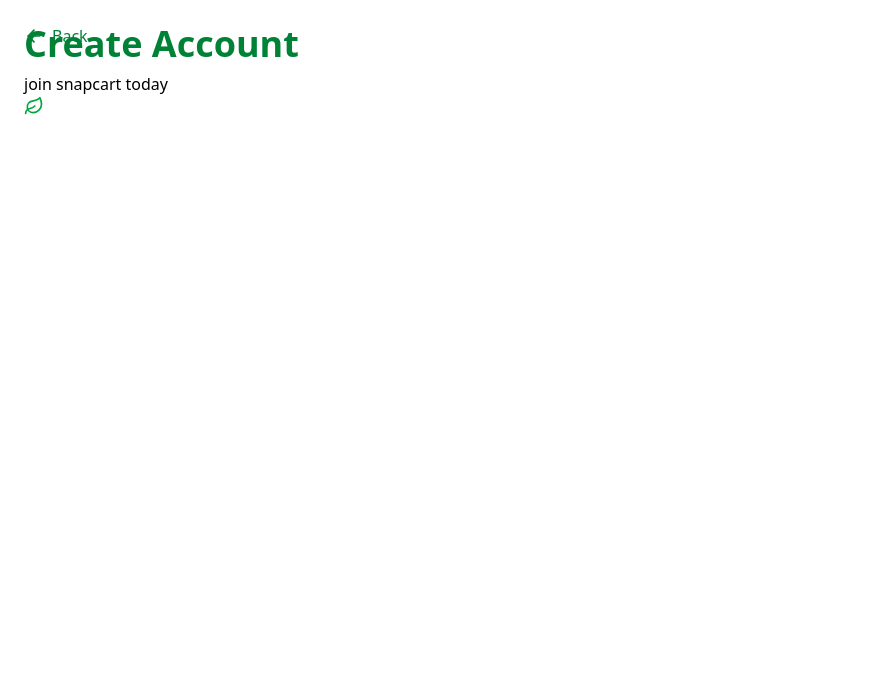
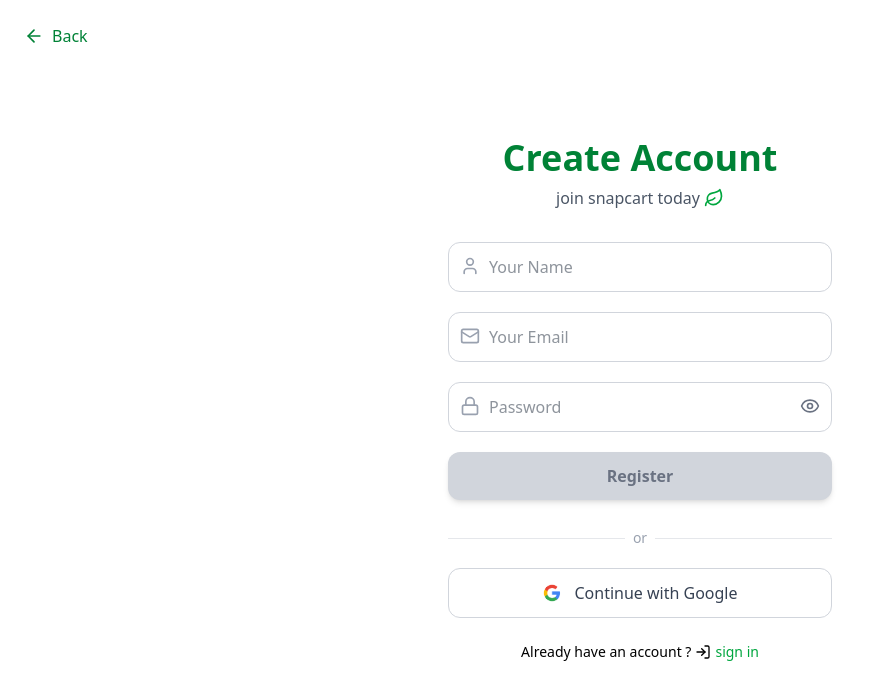
Before and after one commit to un0known/snapcart, a Next.js app: page /register in a window 1280 px wide. Both pictures are taken after a click on the button "Next". Shown: the top 700 px of the page, without its empty margins (0-872 px from the left). Built offline with nearby package versions, Linux system fonts and the light colour scheme.

Commit message:
register from complete and also form validation and fetch data

```diff
--- a/src/components/RegisterForm.tsx
+++ b/src/components/RegisterForm.tsx
@@ -1,37 +1,146 @@
-import { ArrowLeft, Leaf } from 'lucide-react'
+'use client'
+import { ArrowLeft, EyeIcon, EyeOff, Leaf, Loader2, Lock, LogIn, Mail, User } from 'lucide-react'
 import { motion } from "motion/react"
-import React from 'react'
+import Image from 'next/image'
+import googleimg from '@/assets/google.png'
+import React, { useState } from 'react'
+import axios from 'axios'
 
-type propType={
-    previousStep:(s:number)=>void
+type propType = {
+    previousStep: (s: number) => void
 }
 
-function RegisterForm({previousStep}: propType) {
+function RegisterForm({ previousStep }: propType) {
+
+    const [name, setName] = useState("")
+    const [email, setEmail] = useState("")
+    const [password, setPassword] = useState("")
+    const [showPassword, setShowPassword] = useState(false)
+    const [loading, setLoading] = useState(false)
+
+
+    // FETCH API
+
+    const handleRegister = async (e:React.SubmitEvent) => {
+        e.preventDefault()
+        setLoading(true)
+        try {
+            const result = await axios.post("/api/auth/register", {
+                name, email, password
+            })
+            console.log(result.data);
+            setLoading(false)
+
+        } catch (error) {
+            console.log(error);
+            setLoading(false)
+
+        }
+    }
+
     return (
-    <div className='flex, flex-col items-center justify-center min-h-screen px-6 py-6 bg-white relative'>
-        <div className=' absolute flex items-center gap-2 text-green-700 hover:text-green-800 transition-colors cursor-pointer'
-        onClick={()=>previousStep(1)}
+        <div className='flex flex-col items-center justify-center min-h-screen px-6 py-6 bg-white relative'>
+            <div className='absolute top-6 left-6 flex items-center gap-2 text-green-700 hover:text-green-800 transition-colors cursor-pointer'
+                onClick={() => previousStep(1)}
             >
                 <ArrowLeft className='w-5 h-5' />
                 <span className='font-medium'>Back</span>
             </div>
 
             <motion.h1
-        initial={{ y:-10, opacity:0 }}
-        animate={{ y:0, opacity:1}}
-        transition={{duration:0.6}}
+                initial={{ y: -10, opacity: 0 }}
+                animate={{ y: 0, opacity: 1 }}
+                transition={{ duration: 0.6 }}
                 className='text-4xl font-extrabold text-green-700 mb-2'
             >
                 Create Account
             </motion.h1>
-        <p>
+            <p className='flex items-center text-gray-600 mb-8 gap-1'>
                 join snapcart today <Leaf className='w-5 h-5 text-green-600' />
             </p>
-        <motion.form action=""
-        className='flex '
+            <motion.form
+                onSubmit={handleRegister}
+                initial={{ opacity: 0 }}
+                animate={{ opacity: 1 }}
+                transition={{ duration: 0.6 }}
+                className='flex flex-col gap-5 w-full max-w-sm'
             >
+                {/* name */}
+                <div
+                    className='relative'>
+
+                    <User className=' absolute left-3 top-3.5 w-5 h-5 text-gray-400' />
+                    <input type="text" placeholder='Your Name'
+                        className='w-full border border-gray-300 rounded-xl py-3 pl-10 pr-4 text-gray-800
+                focus:ring-2 focus:ring-green-500 focus:outline-none'
+                        onChange={(e) => setName(e.target.value)} value={name} />
+
+                </div>
+
+                {/* email */}
+                <div
+                    className='relative'>
+
+                    <Mail className=' absolute left-3 top-3.5 w-5 h-5 text-gray-400' />
+                    <input type="text" placeholder='Your Email'
+                        className='w-full border border-gray-300 rounded-xl py-3 pl-10 pr-4 text-gray-800
+                focus:ring-2 focus:ring-green-500 focus:outline-none'
+                        onChange={(e) => setEmail(e.target.value)} value={email} />
+
+                </div>
+
+                {/* password */}
+                <div
+                    className='relative'>
+
+                    <Lock className=' absolute left-3 top-3.5 w-5 h-5 text-gray-400' />
+                    <input type={showPassword ? "text" : "password"} placeholder='Password'
+                        className='w-full border border-gray-300 rounded-xl py-3 pl-10 pr-4 text-gray-800
+                        focus:ring-2 focus:ring-green-500 focus:outline-none'
+                        onChange={(e) => setPassword(e.target.value)} value={password} />
+
+                    {/* password show or hidden with icon */}
+                    {
+                        showPassword ? <EyeOff onClick={() => setShowPassword(false)}
+                            className='absolute right-3 top-3.5 w-5 h-5 text-gray-500 '
+                        /> : <EyeIcon onClick={() => setShowPassword(true)}
+                            className='absolute right-3 top-3.5 w-5 h-5 text-gray-500 '
+                        />
+                    }
+
+                </div>
+
+                {
+                    (() => {
+                        const formValidation = name !== "" && email !== "" && password !== ""
+                        return <button disabled={!formValidation || loading} className={`w-full font-semibold py-3 rounded-xl transition-all
+                    duration-200 shadow-md inline-flex items-center justify-center gap-2
+                    ${formValidation ? "bg-green-600 hover:bg-green-700 text-white"
+                                : "bg-gray-300 text-gray-500 cursor-not-allowed"}
+                    `}>
+                        {loading? <Loader2 className='w-5 h-5 animate-spin' /> : "Register"}
+                        </button>
+                    })()
+                }
+
+                <div className='flex items-center gap-2 text-gray-400 text-sm mt-2'>
+                    <span className='flex-1 h-px bg-gray-200'></span>
+                    or
+                    <span className='flex-1 h-px bg-gray-200'></span>
+                </div>
+
+
+                <button className='w-full flex items-center justify-center gap-3 border border-gray-300
+                hover:bg-gray-50 py-3 rounded-xl text-gray-700 font-medium transition-all duration-200'>
+                    <Image src={googleimg} width={20} height={20} alt='google' />
+                    Continue with Google
+                </button>
 
             </motion.form>
+
+            <p className='text-gray600 mt-6 text-sm flex items-center gap-1 cursor-pointer'>
+                Already have an account ? <LogIn className='w-4 h-4' /> <span className='text-green-600'>sign in</span>
+            </p>
 
         </div>
     )
```
Also changed, not shown: src/assets/google.png (added). Lines whose indentation alone changed are shown as unchanged.
